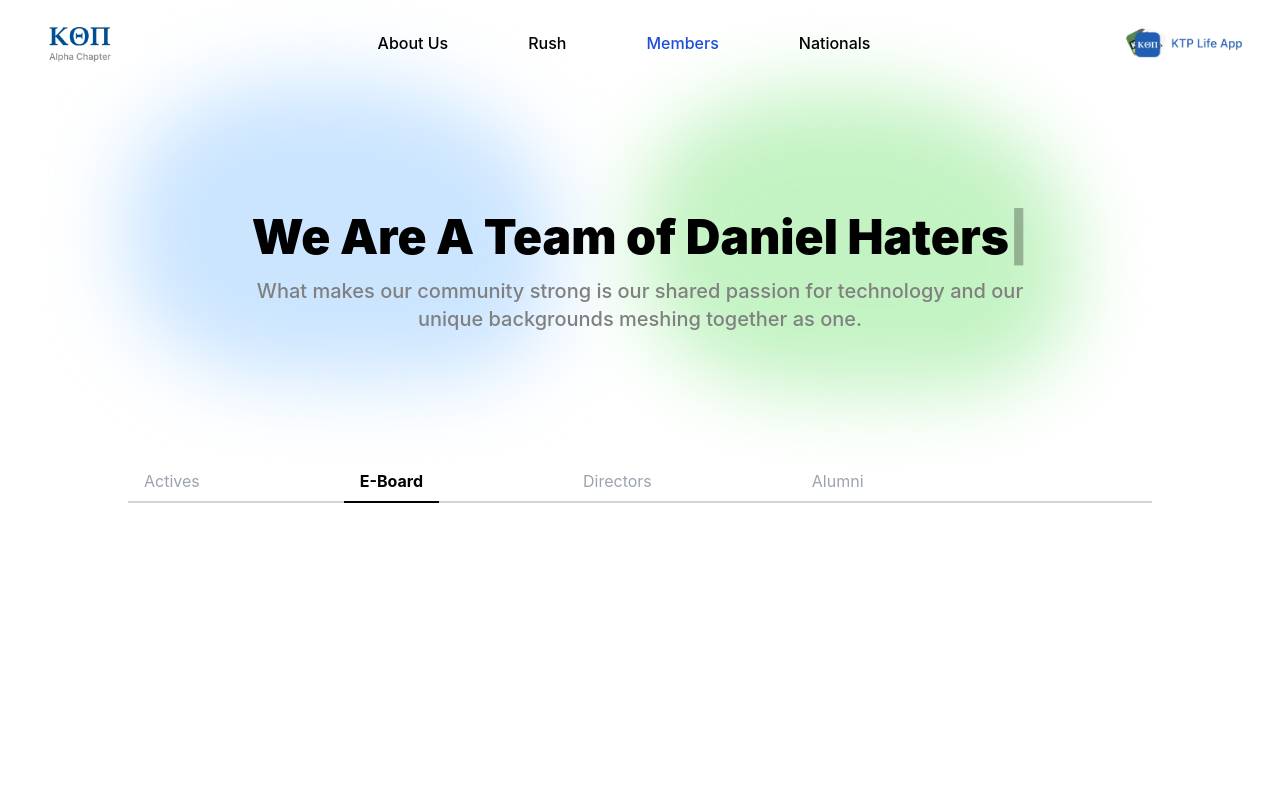
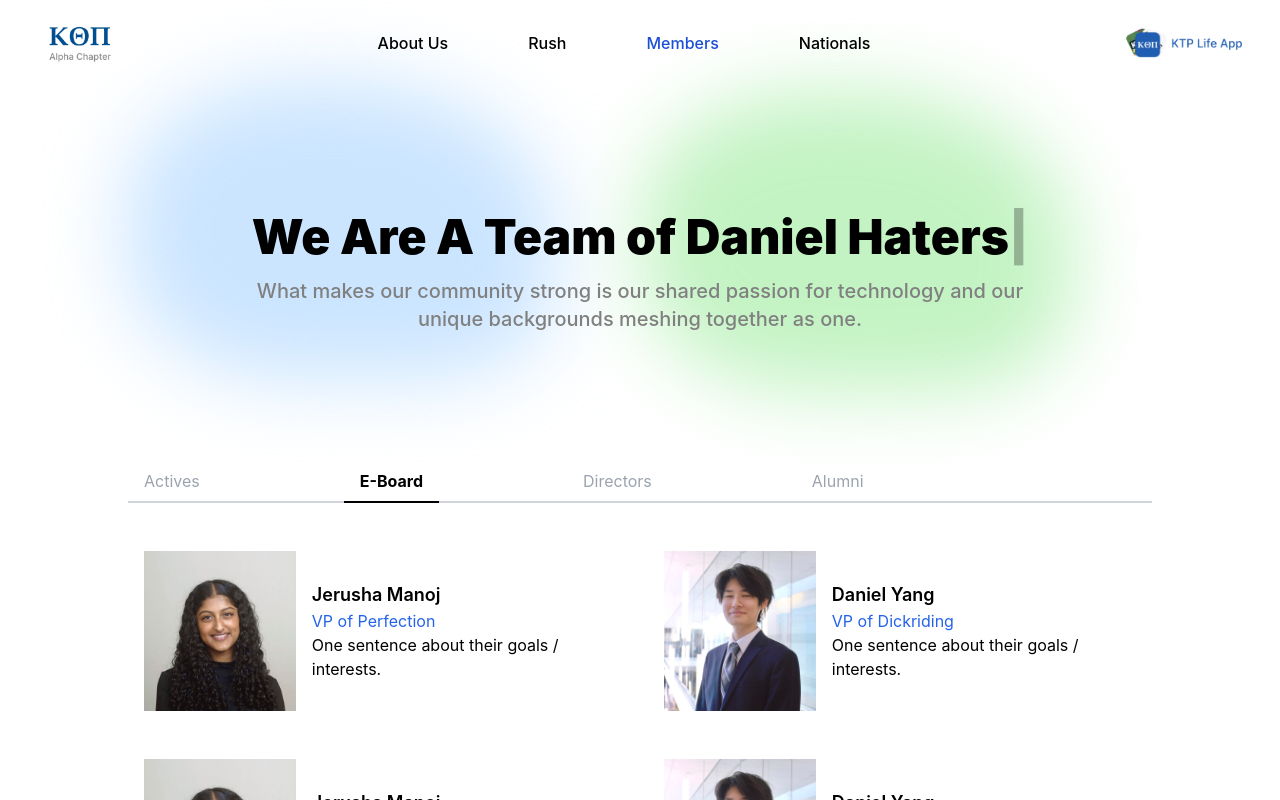
Before and after one commit to natalieramirez22/ktp-website, a React (Create React App) app: page /members in a window 1280 px wide. Both pictures are taken after a click on the button "E-Board". Shown: the top 800 px of the page. Built offline with nearby package versions, Linux system fonts and the light colour scheme.

Commit message:
I cleaned up some things on the Members page and added things to E-bard and Directors

```diff
--- a/src/members.js
+++ b/src/members.js
@@ -16,6 +16,16 @@ const members = [
   { name: 'Daniel Yang', imageUrl: danielImage, category: 'Actives' },
   { name: 'Jerusha Manoj', imageUrl: jerushaImage, category: 'Actives' },
   { name: 'Daniel Yang', imageUrl: danielImage, category: 'Actives' },
+  { name: 'Jerusha Manoj', imageUrl: jerushaImage, category: 'Actives' },
+  { name: 'Daniel Yang', imageUrl: danielImage, category: 'Actives' },
+  { name: 'Jerusha Manoj', imageUrl: jerushaImage, category: 'Actives' },
+  { name: 'Daniel Yang', imageUrl: danielImage, category: 'Actives' },
+  { name: 'Jerusha Manoj', imageUrl: jerushaImage, category: 'E-Board', role: 'VP of Perfection', description: 'One sentence about their goals / interests.' },
+  { name: 'Daniel Yang', imageUrl: danielImage, category: 'E-Board', role: 'VP of Dickriding', description: 'One sentence about their goals / interests.' },
+  { name: 'Jerusha Manoj', imageUrl: jerushaImage, category: 'E-Board', role: 'VP of Finance', description: 'One sentence about their goals / interests.' },
+  { name: 'Daniel Yang', imageUrl: danielImage, category: 'E-Board', role: 'VP of Balls', description: 'One sentence about their goals / interests.' },
+  { name: 'Jerusha Manoj', imageUrl: jerushaImage, category: 'Directors', role: 'Director of Moms', description: 'One sentence about their goals / interests.' },
+  { name: 'Daniel Yang', imageUrl: danielImage, category: 'Directors', role: 'Director of Monkeys', description: 'One sentence about their goals / interests.' },
   // Add more members and their corresponding images as needed
 ];
 
@@ -80,16 +90,15 @@ function Members() {
           {/* Header */}
           <div className="flex flex-col text-center">
             <h1 className="text-5xl font-black">We Are A Team of <ReactTyped
-              strings={['Developers','Alcoholics', 'Daniel Haters', 'Designers', 'Leaders']}
+              strings={['Developers', 'Alcoholics', 'Daniel Haters', 'Designers', 'Leaders']}
               typeSpeed={60}
               backSpeed={50}
               backDelay={1500}
               loop
             /></h1>
-            <p className=" text-xl mt-4 mb-32 font-medium" style={{ color: 'grey' }}>
-              What makes our community strong is our shared passion for technology and our <br></br>unique backgrounds meshing together as one.
+            <p className="text-xl mt-4 mb-32 font-medium" style={{ color: 'grey' }}>
+              What makes our community strong is our shared passion for technology and our <br />unique backgrounds meshing together as one.
             </p>
-
           </div>
 
           {/* Category filter buttons */}
@@ -113,17 +122,48 @@ function Members() {
           </div>
 
           {/* Members grid */}
-          <div className="relative grid grid-cols-6 gap-4 z-10">
+          {selectedCategory === 'E-Board' ? (
+            <div className="grid grid-cols-2 gap-4">
+              {members
+                .filter((member) => member.category === 'E-Board') // Filter E-Board members
+                .map((member) => (
+                  <div key={member.name} className="flex items-center p-4">
+                    <img src={member.imageUrl} alt={member.name} className="w-40 h-40 object-cover mr-4" />
+                    <div>
+                      <p className="text-lg font-semibold">{member.name}</p>
+                      <p className="text-blue-600">{member.role}</p>
+                      <p>{member.description}</p>
+                    </div>
+                  </div>
+                ))}
+            </div>
+          ) : selectedCategory === 'Directors' ? (
+            <div className="grid grid-cols-2 gap-4">
+              {members
+                .filter((member) => member.category === 'Directors') // Filter Directors members
+                .map((member) => (
+                  <div key={member.name} className="flex items-center p-4">
+                    <img src={member.imageUrl} alt={member.name} className="w-40 h-40 object-cover mr-4" />
+                    <div>
+                      <p className="text-lg font-semibold">{member.name}</p>
+                      <p className="text-blue-600">{member.role}</p>
+                      <p>{member.description}</p>
+                    </div>
+                  </div>
+                ))}
+            </div>
+          ) : (
+            <div className="grid grid-cols-6 gap-4">
               {members
                 .filter((member) => member.category === selectedCategory) // Filter members by selected category
                 .map((member) => (
-                <div key={member.name} className="text-left">
-                  {/* Member image with width and height */}
-                  <img src={member.imageUrl} alt={member.name} className="w-52 h-52 object-cover" />
-                  <p className="mt-2 mb-4">{member.name}</p> {/* Member name */}
+                  <div key={member.name} className="text-left p-4">
+                    <img src={member.imageUrl} alt={member.name} className="w-48 h-48 object-cover" />
+                    <p className="mt-2">{member.name}</p> {/* Member name */}
                   </div>
                 ))}
             </div>
+          )}
         </div>
       </div>
     </div>
```
Lines whose indentation alone changed are shown as unchanged.
